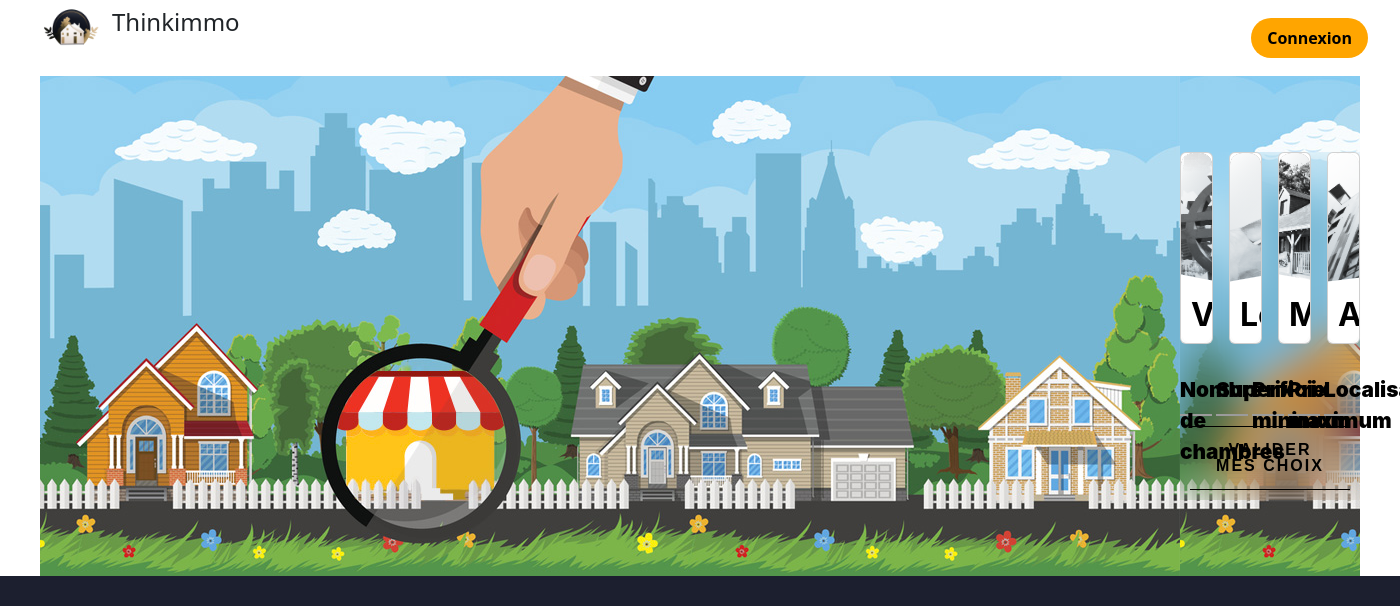
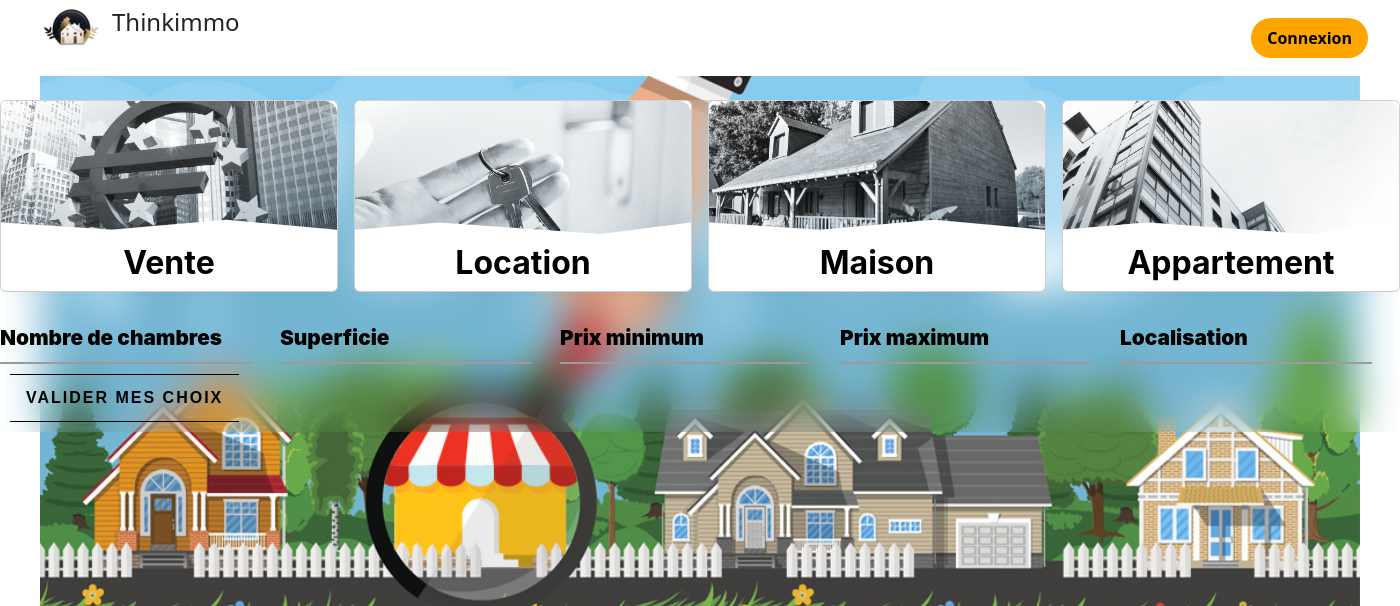
Before and after one commit to EvilCorpRobot/ThinkImmo, a PHP site: page / in a window 1400 px wide; the page is wider, and only the part inside the window is pictured. Shown: the top 606 px of that part. Run offline with PHP 8.4, Linux system fonts and the light colour scheme; data that the repository does not hold is empty; some libraries are stand-ins or nearby versions; grey boxes are pictures that could not be loaded.

Commit message:
login add

```diff
--- a/views/styles/clientHome.css
+++ b/views/styles/clientHome.css
@@ -162,22 +162,22 @@
     font-size: 13px;
   }
 
+  .before_form_img {
+    width: 100%;
+  }
   form {
     display: flex;
     font-family: "Inter", Arial;
     justify-content: center;
     align-items: center;
     color: #000;
-    width:100%;
-     background-image: url("/assets/ThinkImmoBackgroundImage.jpg");
-     background-size: contain;
   }
   form .imageDeUne {
     width:100%;
   }
   form .grid_container {
-    /* position: absolute; */
-    top: 300px;
+    position: absolute;
+    top: 100px;
     backdrop-filter: blur(20px);
   }
   form .grid {
@@ -410,6 +410,7 @@
     display: grid;
     grid-template-columns: repeat(3, 1fr);
     grid-gap: 1rem;
+    padding-left: 91px;
   }
   .card_home {
     margin: 10px;
--- a/views/template.php
+++ b/views/template.php
@@ -5,7 +5,7 @@
     <meta charset="UTF-8">
     <meta http-equiv="X-UA-Compatible" content="IE=edge">
     <meta name="viewport" content="width=device-width, initial-scale=1.0">
-    <link rel="stylesheet" href="../views/styles/style.css">
+    <link rel="stylesheet" href="./views/styles/style.css">
     <link rel="stylesheet" href="https://cdnjs.cloudflare.com/ajax/libs/font-awesome/6.3.0/css/all.min.css" integrity="sha512-SzlrxWUlpfuzQ+pcUCosxcglQRNAq/DZjVsC0lE40xsADsfeQoEypE+enwcOiGjk/bSuGGKHEyjSoQ1zVisanQ==" crossorigin="anonymous" referrerpolicy="no-referrer" />
     <link href="https://cdn.jsdelivr.net/npm/bootstrap@5.3.0-alpha1/dist/css/bootstrap.min.css" rel="stylesheet" integrity="sha384-GLhlTQ8iRABdZLl6O3oVMWSktQOp6b7In1Zl3/Jr59b6EGGoI1aFkw7cmDA6j6gD" crossorigin="anonymous">
 
--- a/views/viewClientHome.php
+++ b/views/viewClientHome.php
@@ -7,9 +7,9 @@ $this->titre = "Accueil";
 
 <link rel="stylesheet" href="./views/styles/clientHome.css">
 <main class="container">
+    <img class="before_form_img" src="./assets/ThinkImmoBackgroundImage.jpg" alt="dessin immobilier">
+    <form>
 
-    <form>
-    <img src="/assets/ThinkImmoBackgroundImage.jpg" alt="dessin immobilier">
         <div class="grid_container">
             <div class="grid">
                 <label class="card">
@@ -95,11 +95,11 @@ $this->titre = "Accueil";
 
     <div class="container_card_home">
 
-    <?php foreach($properties as $propertie) {?>
-    <?php foreach($pictures as $picture) {?>
+        <?php foreach ($properties as $propertie) { ?>
+            <?php foreach ($pictures as $picture) { ?>
                 <div class="card_home">
                     <div class="card_header">
-                <img src="<?='.' . $picture['first_url']?>" alt="Image 1">
+                        <img src="<?= '.' . $picture['first_url'] ?>" alt="Image 1">
                     </div>
                     <div class="card_body_home">
                         <span class="tag tag-teal"><?= $propertie['title'] ?></span>
```
Lines whose indentation alone changed are shown as unchanged.
